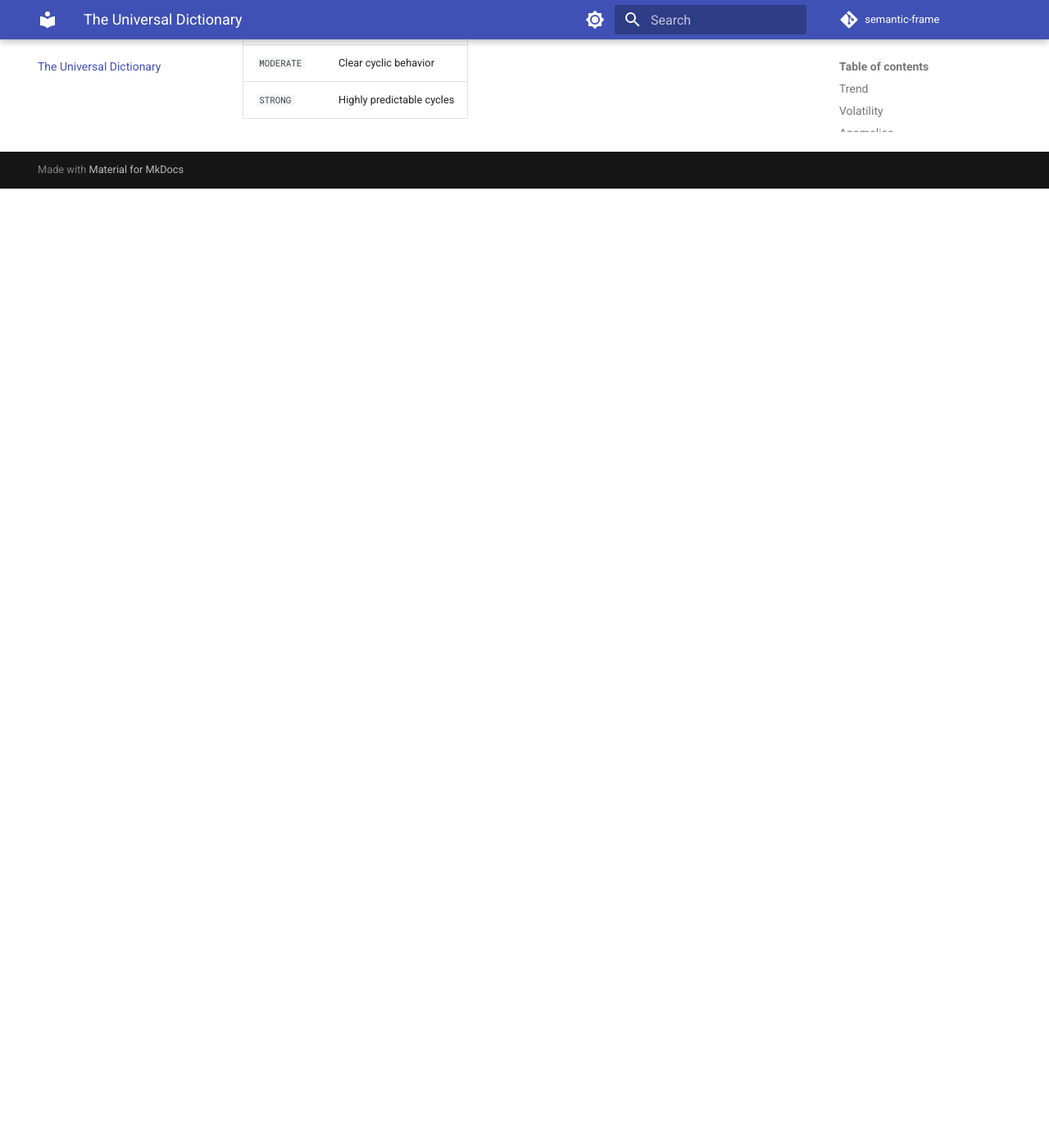
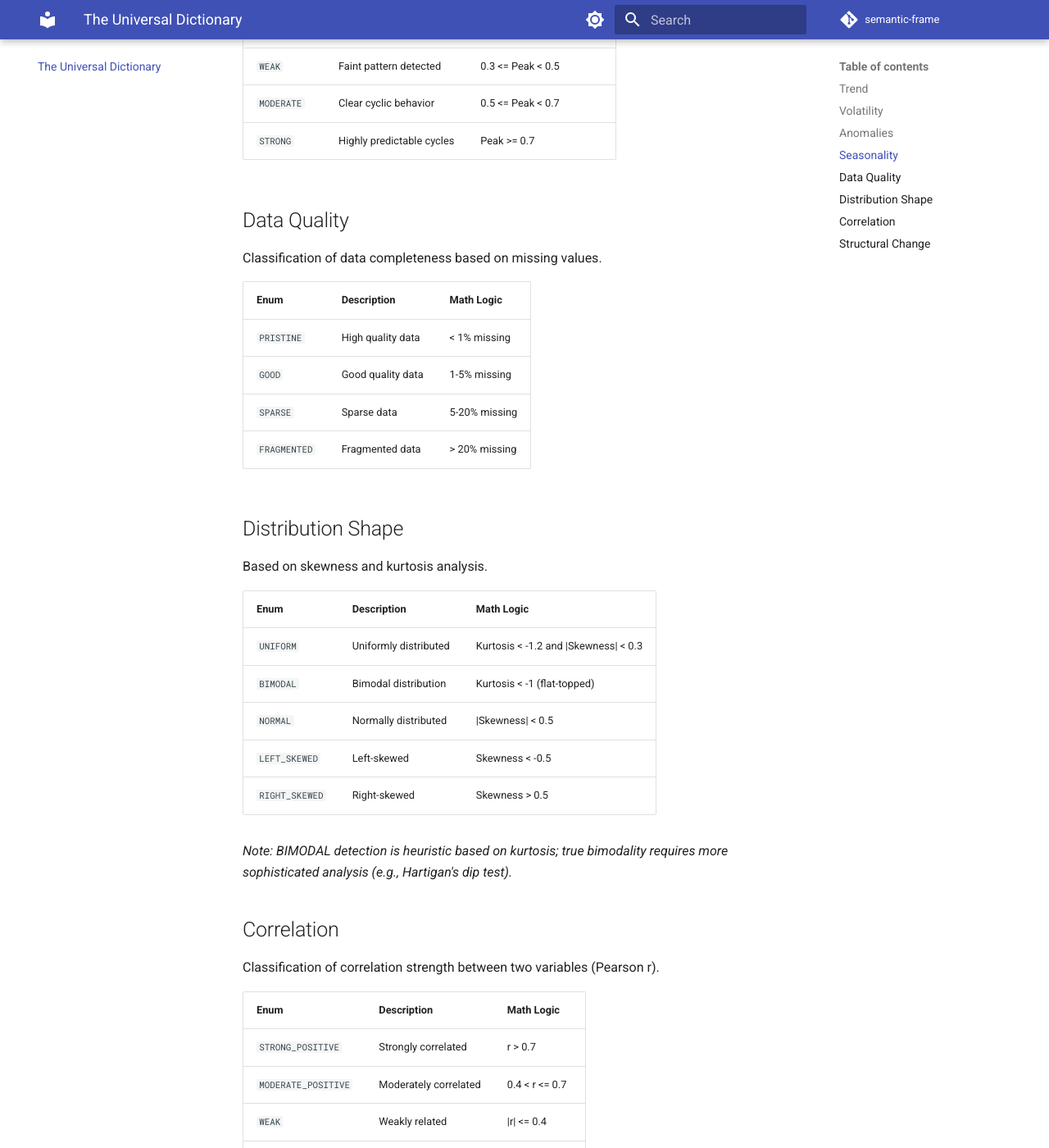
Before and after one commit to Anarkitty1/semantic-frame, an MkDocs documentation site: the page built from docs/universal-dictionary.md, in a window 1280 px wide and 1400 px high, scrolled down 1782 px. Shown: the whole window at 82% size. Built offline with MkDocs 1.6.1 and Material for MkDocs 9.7.7, drawn with Linux system fonts in a browser that asks for light colours; comment, search, counter and statistics services are not loaded; before the commit the page ends 2012 px from its top, so only the background shows below that; some of the changed text lies outside the part shown.

Commit message:
docs: sync universal dictionary with enum definitions
- Fix volatility thresholds (0.15, 0.30, 0.50 not 0.2, 0.5, 1.0)
- Add seasonality autocorrelation thresholds
- Add missing sections: DataQuality, DistributionShape, Correlation, StructuralChange
- Update anomaly EXTREME threshold description

🤖 Generated with [Claude Code](https://claude.com/claude-code)

Co-Authored-By: Claude <noreply@anthropic.com>

```diff
--- a/docs/universal-dictionary.md
+++ b/docs/universal-dictionary.md
@@ -23,31 +23,79 @@ Calculated using Coefficient of Variation (CV = StdDev / Mean).
 | Enum | Description | Math Logic |
 |------|-------------|------------|
 | `COMPRESSED` | Extremely tight range | CV < 0.05 |
-| `STABLE` | Normal variation | 0.05 <= CV < 0.2 |
-| `MODERATE` | Noticeable fluctuation | 0.2 <= CV < 0.5 |
-| `EXPANDING` | High volatility | 0.5 <= CV < 1.0 |
-| `EXTREME` | Chaotic / Unpredictable | CV >= 1.0 |
+| `STABLE` | Normal variation | 0.05 <= CV < 0.15 |
+| `MODERATE` | Noticeable fluctuation | 0.15 <= CV < 0.30 |
+| `EXPANDING` | High volatility | 0.30 <= CV < 0.50 |
+| `EXTREME` | Chaotic / Unpredictable | CV >= 0.50 |
 
 ## Anomalies
 
 Calculated using an adaptive approach:
-*   **Z-Score** (for normal distributions): Threshold > 3.0
-*   **IQR** (for skewed distributions): Threshold > 1.5 * IQR
+
+- **Z-Score** (for normal distributions): Threshold > 3.0
+- **IQR** (for skewed distributions): Threshold > 1.5 * IQR
 
 | Enum | Description |
 |------|-------------|
 | `NONE` | No outliers detected |
 | `MINOR` | 1-2 outliers |
 | `SIGNIFICANT` | 3-5 outliers (requires attention) |
-| `EXTREME` | >5 outliers (data quality issue or crisis) |
+| `EXTREME` | >5 outliers or any with z-score > 5 |
 
 ## Seasonality
 
 Calculated using Autocorrelation (ACF).
 
+| Enum | Description | Math Logic |
+|------|-------------|------------|
+| `NONE` | No cyclic pattern | Peak autocorrelation < 0.3 |
+| `WEAK` | Faint pattern detected | 0.3 <= Peak < 0.5 |
+| `MODERATE` | Clear cyclic behavior | 0.5 <= Peak < 0.7 |
+| `STRONG` | Highly predictable cycles | Peak >= 0.7 |
+
+## Data Quality
+
+Classification of data completeness based on missing values.
+
+| Enum | Description | Math Logic |
+|------|-------------|------------|
+| `PRISTINE` | High quality data | < 1% missing |
+| `GOOD` | Good quality data | 1-5% missing |
+| `SPARSE` | Sparse data | 5-20% missing |
+| `FRAGMENTED` | Fragmented data | > 20% missing |
+
+## Distribution Shape
+
+Based on skewness and kurtosis analysis.
+
+| Enum | Description | Math Logic |
+|------|-------------|------------|
+| `UNIFORM` | Uniformly distributed | Kurtosis < -1.2 and \|Skewness\| < 0.3 |
+| `BIMODAL` | Bimodal distribution | Kurtosis < -1 (flat-topped) |
+| `NORMAL` | Normally distributed | \|Skewness\| < 0.5 |
+| `LEFT_SKEWED` | Left-skewed | Skewness < -0.5 |
+| `RIGHT_SKEWED` | Right-skewed | Skewness > 0.5 |
+
+*Note: BIMODAL detection is heuristic based on kurtosis; true bimodality requires more sophisticated analysis (e.g., Hartigan's dip test).*
+
+## Correlation
+
+Classification of correlation strength between two variables (Pearson r).
+
+| Enum | Description | Math Logic |
+|------|-------------|------------|
+| `STRONG_POSITIVE` | Strongly correlated | r > 0.7 |
+| `MODERATE_POSITIVE` | Moderately correlated | 0.4 < r <= 0.7 |
+| `WEAK` | Weakly related | \|r\| <= 0.4 |
+| `MODERATE_NEGATIVE` | Inversely related | -0.7 <= r < -0.4 |
+| `STRONG_NEGATIVE` | Strongly inverse | r < -0.7 |
+
+## Structural Change
+
+Classification of structural baseline shifts in time series data, detected using step change analysis.
+
 | Enum | Description |
 |------|-------------|
-| `NONE` | No cyclic pattern |
-| `WEAK` | Faint pattern detected |
-| `MODERATE` | Clear cyclic behavior |
-| `STRONG` | Highly predictable cycles |
+| `NONE` | No significant baseline shift |
+| `STEP_UP` | Sudden increase in baseline mean |
+| `STEP_DOWN` | Sudden decrease in baseline mean |
```
